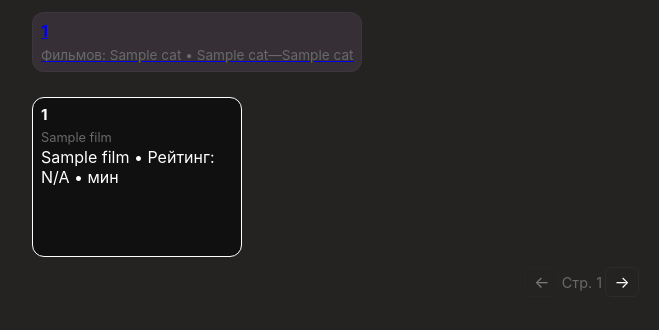
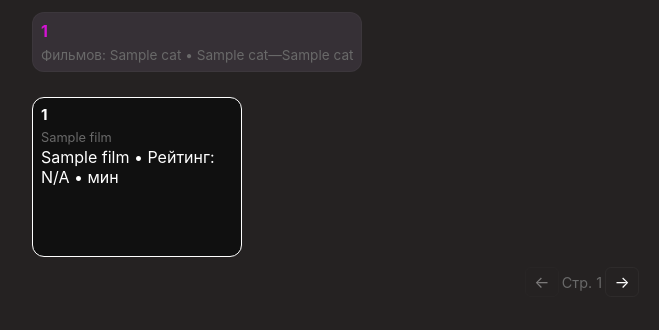
Before and after one commit to lanovenkyi-web/Python_FinalProject_FilmSearch, a FastAPI app: template app/templates/index.html in a window 1280 px wide. Shown: the part 77-407 px from the top of the page, without its empty margins (58-717 px from the left). Run offline with FastAPI, Linux system fonts and the light colour scheme; the template is opened without the code that fills it: most values are stand-ins (such as "Sample title", 1, 10 or a date in 2020).

Commit message:
apdate stile

```diff
--- a/app/static/style.css
+++ b/app/static/style.css
@@ -139,7 +139,9 @@ body.app-bg {
     border-radius: 12px;
     padding: 8px;
     border: 1px solid rgba(255, 255, 255, 0.03);
-    cursor: pointer
+    cursor: pointer;
+    color:rgb(212, 19, 212);
+    text-decoration: none;
 }
 
 .genre-name {
```
